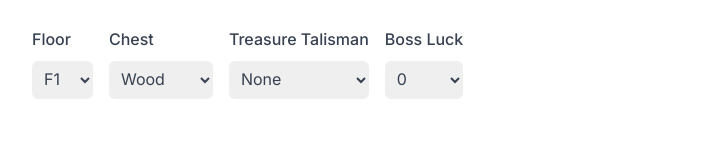
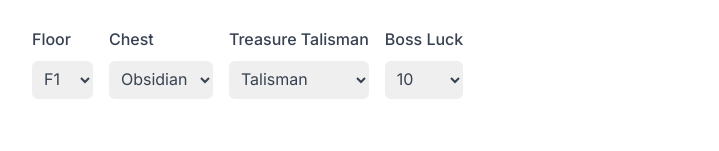
Before and after one commit to FluxCapacitor2/dungeon-loot-calculator, a Next.js app in the folder website/: page / in a window 1280 px wide. Shown: the part 199-350 px from the top of the page, without its empty margins (280-999 px from the left). Built offline with nearby package versions, Linux system fonts and the light colour scheme; no server answers.

Commit message:
Bind select inputs to their values

```diff
--- a/website/src/app/page.tsx
+++ b/website/src/app/page.tsx
@@ -53,6 +53,7 @@ export default function Home() {
           <span className="font-medium">Floor</span>
           <select
             className="p-2 rounded-md"
+            value={floor}
             onChange={(e) => setFloor(e.currentTarget.value)}
           >
             <option value="F1">F1</option>
@@ -75,6 +76,7 @@ export default function Home() {
           <span className="font-medium">Chest</span>
           <select
             className="p-2 rounded-md"
+            value={chest}
             onChange={(e) => setChest(e.currentTarget.value)}
           >
             <option value="Wood Chest">Wood</option>
@@ -94,6 +96,7 @@ export default function Home() {
           <span className="font-medium">Treasure Talisman</span>
           <select
             className="p-2 rounded-md"
+            value={talisman}
             onChange={(e) => setTalisman(e.currentTarget.value)}
           >
             <option value="None">None</option>
@@ -106,6 +109,7 @@ export default function Home() {
           <span className="font-medium">Boss Luck</span>
           <select
             className="p-2 rounded-md"
+            value={luck}
             onChange={(e) => setLuck(e.currentTarget.value)}
           >
             <option value="0">0</option>
```
